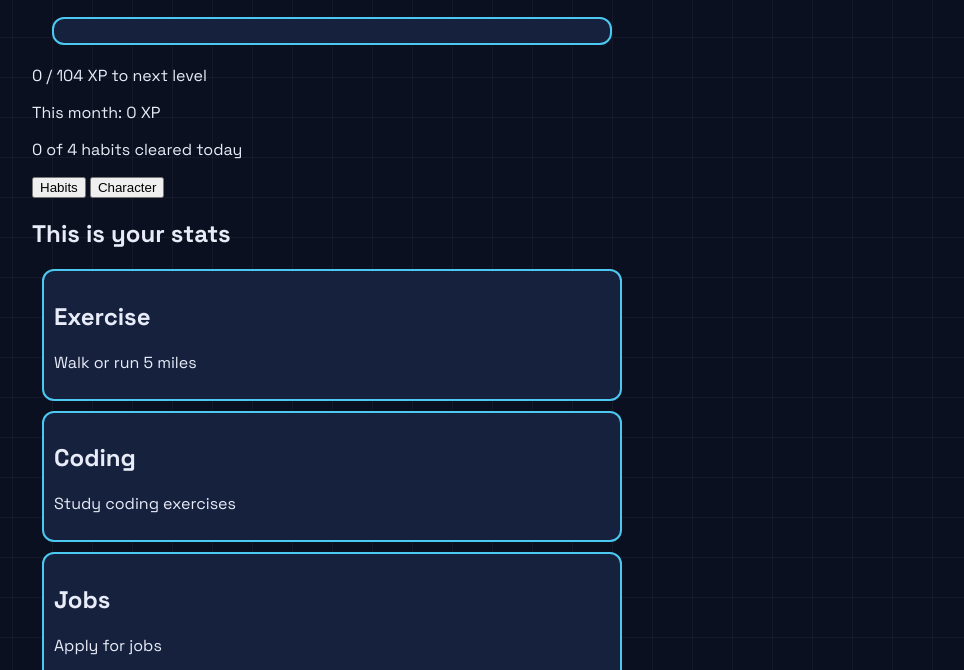
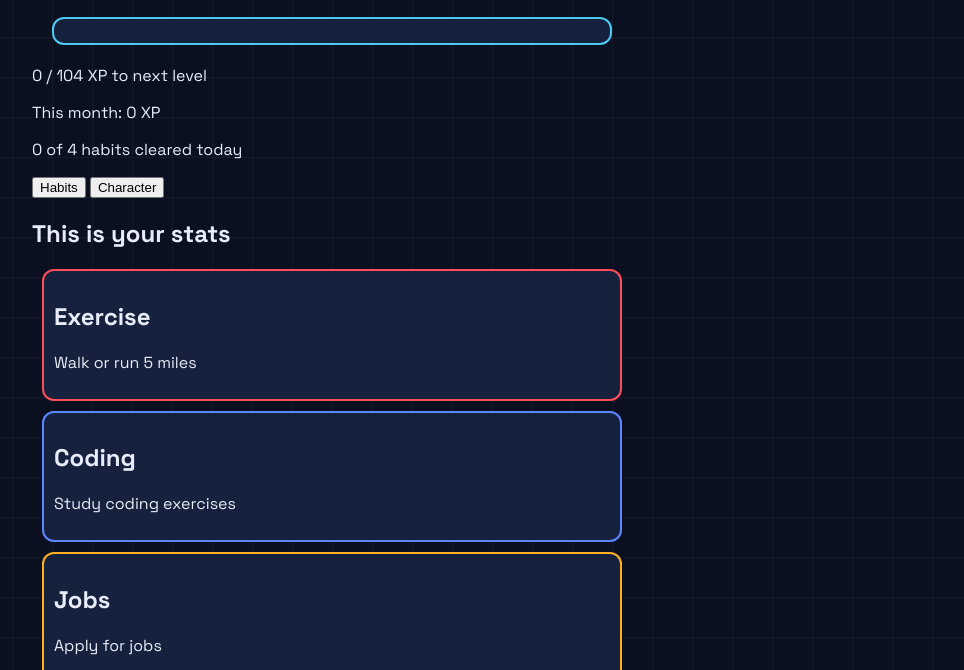
Before and after one commit to TytheITGuy/skill-sheet, a plain HTML site: page index.html in a window 1280 px wide. Shown: the part 123-793 px from the top of the page, without its empty margins (308-1272 px from the left). Drawn offline with Linux system fonts and the light colour scheme.

Commit message:
Add per-habit colors with a CSS variable

```diff
--- a/app.js
+++ b/app.js
@@ -9,10 +9,10 @@ let stats = JSON.parse(localStorage.getItem("stats")) || { completions:  {} };
 
 
 const habits = [
-  { id: "exercise", name: "Exercise", desc: "Walk or run 5 miles", xp: 50, days: [1, 2, 3, 4, 5] },
-  { id: "coding", name: "Coding", desc: "Study coding exercises", xp: 30, days: [0, 1, 2, 3, 4, 5, 6] },
-  { id: "jobs", name: "Jobs", desc: "Apply for jobs", xp: 20, days: [1, 2, 3, 4, 5] },
-  { id: "reading", name: "Reading", desc: "Read one chapter of a book", xp: 10, days: [0, 1, 2, 3, 4, 5, 6] },
+  { id: "exercise", name: "Exercise", desc: "Walk or run 5 miles", xp: 50, days: [1, 2, 3, 4, 5], color: "#ff4d5a" },
+  { id: "coding", name: "Coding", desc: "Study coding exercises", xp: 30, days: [0, 1, 2, 3, 4, 5, 6], color: "#5c86ff" },
+  { id: "jobs", name: "Jobs", desc: "Apply for jobs", xp: 20, days: [1, 2, 3, 4, 5], color: "#ffb020" },
+  { id: "reading", name: "Reading", desc: "Read one chapter of a book", xp: 10, days: [0, 1, 2, 3, 4, 5, 6], color: "#2ee07f" },
 ];
 
 
@@ -146,6 +146,7 @@ function renderHabits() {
   habits.forEach(function (habit) {
     const card = document.createElement("div");
     card.className = "card";
+    card.style.setProperty("--c", habit.color);
 
     const title = document.createElement("h2");
     title.textContent = habit.name;
--- a/style.css
+++ b/style.css
@@ -23,19 +23,12 @@ li {
 
 .card {
     background-color: #16213e;
-    border: 2px solid #4cc9f0;
+    border: 2px solid var(--c);
     border-radius: 12px;
     padding: 10px;
     margin: 10px;
 }
 
-.card.gold {
-    background-color: #16213e;
-    border: 2px solid #00ff15;
-    border-radius: 12px;
-    padding: 10px;
-    margin: 10px;
-}
 
 .card.done {
     opacity: 0.5;
```
